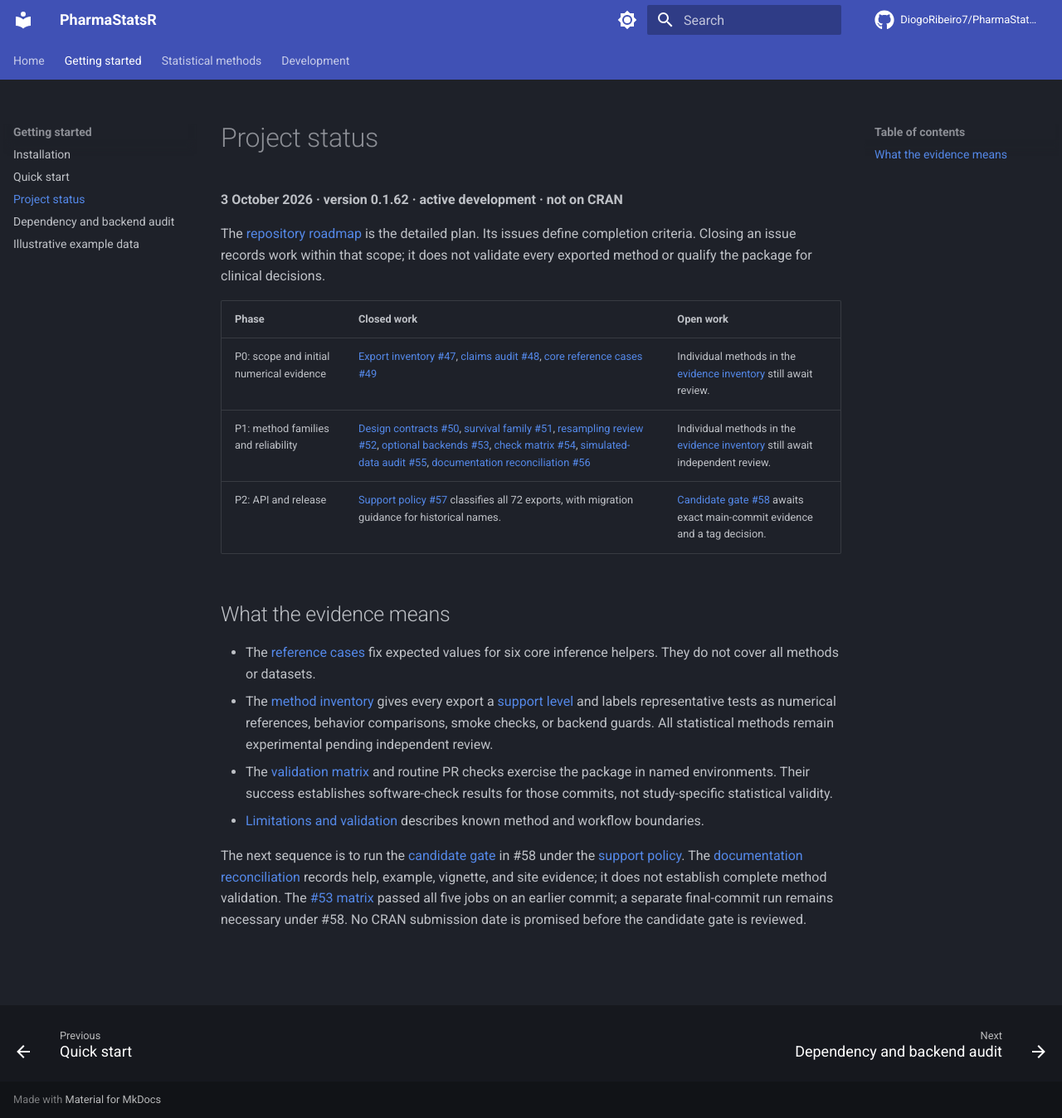
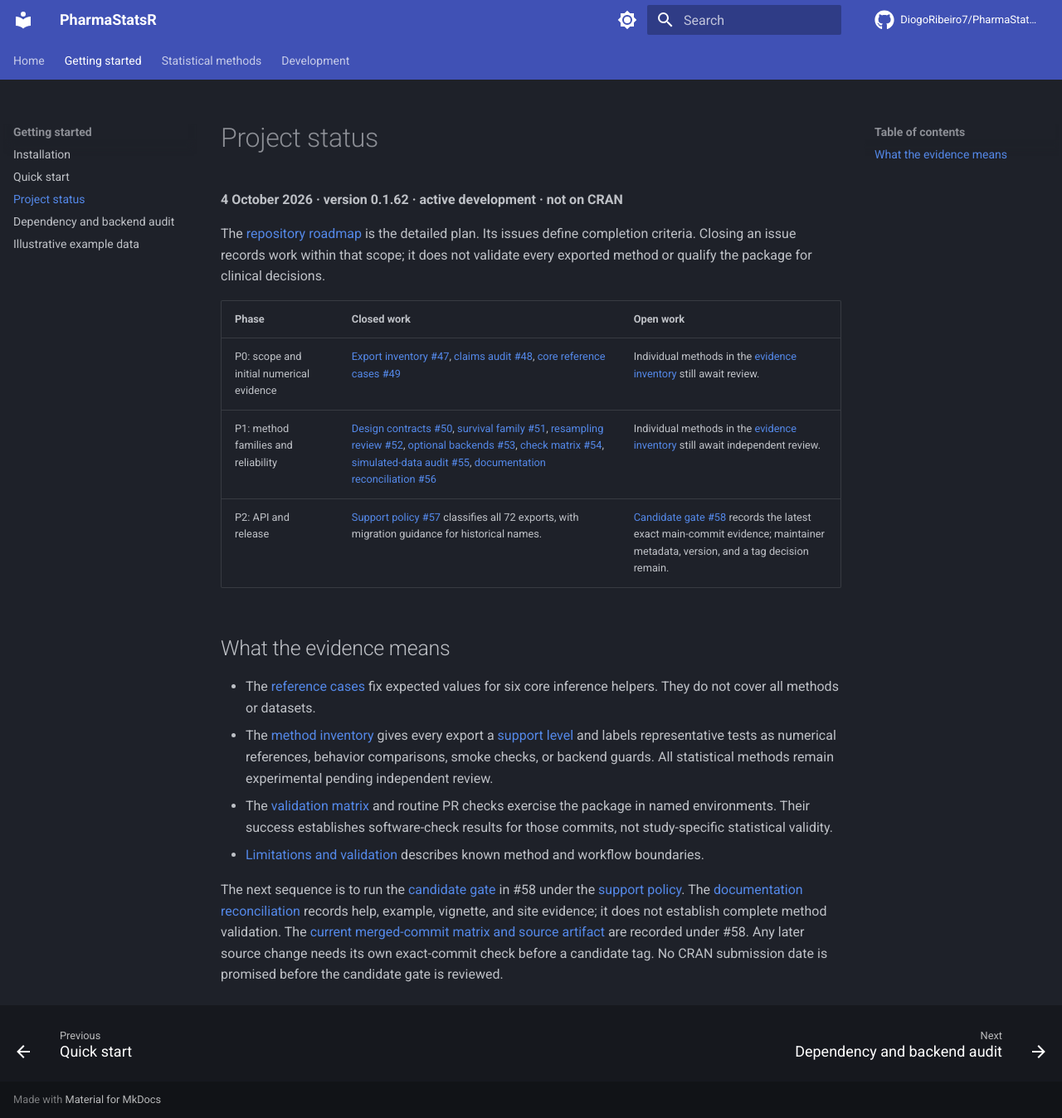
Before and after one commit to DiogoRibeiro7/PharmaStatsR, an MkDocs documentation site: the page built from docs/project-status.md, in a window 1280 px wide and 1348 px high. Shown: the whole window at 83% size. Built offline with MkDocs 1.6.1 and Material for MkDocs 9.7.7, drawn with Linux system fonts in a browser that asks for light colours; comment, search, counter and statistics services are not loaded.

Commit message:
Align project status with current candidate evidence

```diff
--- a/docs/project-status.md
+++ b/docs/project-status.md
@@ -1,6 +1,6 @@
 # Project status
 
-**3 October 2026 · version 0.1.62 · active development · not on CRAN**
+**4 October 2026 · version 0.1.62 · active development · not on CRAN**
 
 The [repository roadmap](https://github.com/DiogoRibeiro7/PharmaStatsR/blob/main/ROADMAP.md) is the detailed plan. Its issues define completion criteria. Closing an issue records work within that scope; it does not validate every exported method or qualify the package for clinical decisions.
 
@@ -8,7 +8,7 @@ The [repository roadmap](https://github.com/DiogoRibeiro7/PharmaStatsR/blob/main
 | --- | --- | --- |
 | P0: scope and initial numerical evidence | [Export inventory #47](https://github.com/DiogoRibeiro7/PharmaStatsR/issues/47), [claims audit #48](https://github.com/DiogoRibeiro7/PharmaStatsR/issues/48), [core reference cases #49](https://github.com/DiogoRibeiro7/PharmaStatsR/issues/49) | Individual methods in the [evidence inventory](method-inventory.md) still await review. |
 | P1: method families and reliability | [Design contracts #50](https://github.com/DiogoRibeiro7/PharmaStatsR/issues/50), [survival family #51](https://github.com/DiogoRibeiro7/PharmaStatsR/issues/51), [resampling review #52](https://github.com/DiogoRibeiro7/PharmaStatsR/issues/52), [optional backends #53](https://github.com/DiogoRibeiro7/PharmaStatsR/issues/53), [check matrix #54](https://github.com/DiogoRibeiro7/PharmaStatsR/issues/54), [simulated-data audit #55](https://github.com/DiogoRibeiro7/PharmaStatsR/issues/55), [documentation reconciliation #56](documentation-reconciliation.md) | Individual methods in the [evidence inventory](method-inventory.md) still await independent review. |
-| P2: API and release | [Support policy #57](api-support-policy.md) classifies all 72 exports, with migration guidance for historical names. | [Candidate gate #58](release-candidate.md) awaits exact main-commit evidence and a tag decision. |
+| P2: API and release | [Support policy #57](api-support-policy.md) classifies all 72 exports, with migration guidance for historical names. | [Candidate gate #58](release-candidate.md) records the latest exact main-commit evidence; maintainer metadata, version, and a tag decision remain. |
 
 ## What the evidence means
 
@@ -17,4 +17,4 @@ The [repository roadmap](https://github.com/DiogoRibeiro7/PharmaStatsR/blob/main
 - The [validation matrix](development.md#package-checks) and routine PR checks exercise the package in named environments. Their success establishes software-check results for those commits, not study-specific statistical validity.
 - [Limitations and validation](limitations.md) describes known method and workflow boundaries.
 
-The next sequence is to run the [candidate gate](release-candidate.md) in #58 under the [support policy](api-support-policy.md). The [documentation reconciliation](documentation-reconciliation.md) records help, example, vignette, and site evidence; it does not establish complete method validation. The [#53 matrix](https://github.com/DiogoRibeiro7/PharmaStatsR/actions/runs/37120561275) passed all five jobs on an earlier commit; a separate final-commit run remains necessary under #58. No CRAN submission date is promised before the candidate gate is reviewed.
+The next sequence is to run the [candidate gate](release-candidate.md) in #58 under the [support policy](api-support-policy.md). The [documentation reconciliation](documentation-reconciliation.md) records help, example, vignette, and site evidence; it does not establish complete method validation. The [current merged-commit matrix and source artifact](https://github.com/DiogoRibeiro7/PharmaStatsR/issues/58) are recorded under #58. Any later source change needs its own exact-commit check before a candidate tag. No CRAN submission date is promised before the candidate gate is reviewed.
```
